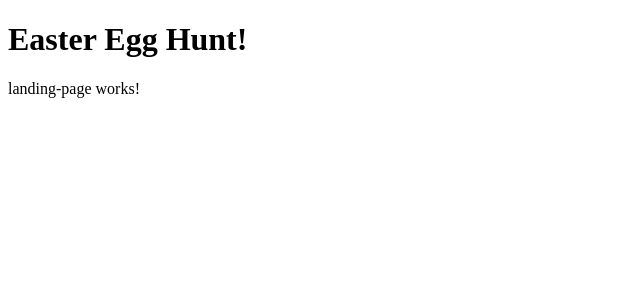
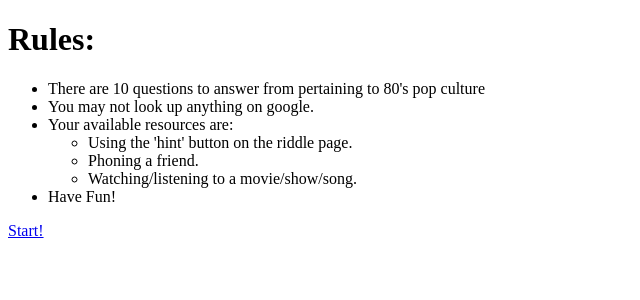
Before and after one commit to RuralYoung/EasterEggHunt, an Angular app in the folder EasterEggHuntFrontend/: page /landing in a window 1280 px wide. Shown: the top 300 px of the page, without its empty margins (0-640 px from the left). Built offline with nearby package versions, Linux system fonts and the light colour scheme.

Commit message:
Modified Routing
Also added html information within the landing page

```diff
--- a/EasterEggHuntFrontend/src/app/app-routing.module.ts
+++ b/EasterEggHuntFrontend/src/app/app-routing.module.ts
@@ -4,6 +4,7 @@ import { HomeComponent } from './home/home.component';
 import { LandingPageComponent } from './landing-page/landing-page.component';
 
 const routes: Routes = [
+  { path: '', redirectTo: '/landing', pathMatch: 'full' },
   { path: 'landing', component: LandingPageComponent },
   { path: 'home', component: HomeComponent }
 ];
--- a/EasterEggHuntFrontend/src/app/app.component.html
+++ b/EasterEggHuntFrontend/src/app/app.component.html
@@ -1,3 +1 @@
-<h1>{{title}}</h1>
-
-<router-outlet></router-outlet>
+<router-outlet/>
--- a/EasterEggHuntFrontend/src/app/landing-page/landing-page.component.html
+++ b/EasterEggHuntFrontend/src/app/landing-page/landing-page.component.html
@@ -1 +1,14 @@
-<p>landing-page works!</p>
+<h1>Rules:</h1>
+<ul>
+    <li>There are 10 questions to answer from pertaining to 80's pop culture</li>
+    <li>You may not look up anything on google.</li>
+    <li>Your available resources are:</li>
+    <ul>
+        <li>Using the 'hint' button on the riddle page.</li>
+        <li>Phoning a friend.</li>
+        <li>Watching/listening to a movie/show/song.</li>
+    </ul>
+    <li>Have Fun!</li>
+</ul>
+
+<a routerLink="/home">Start!</a>
```
